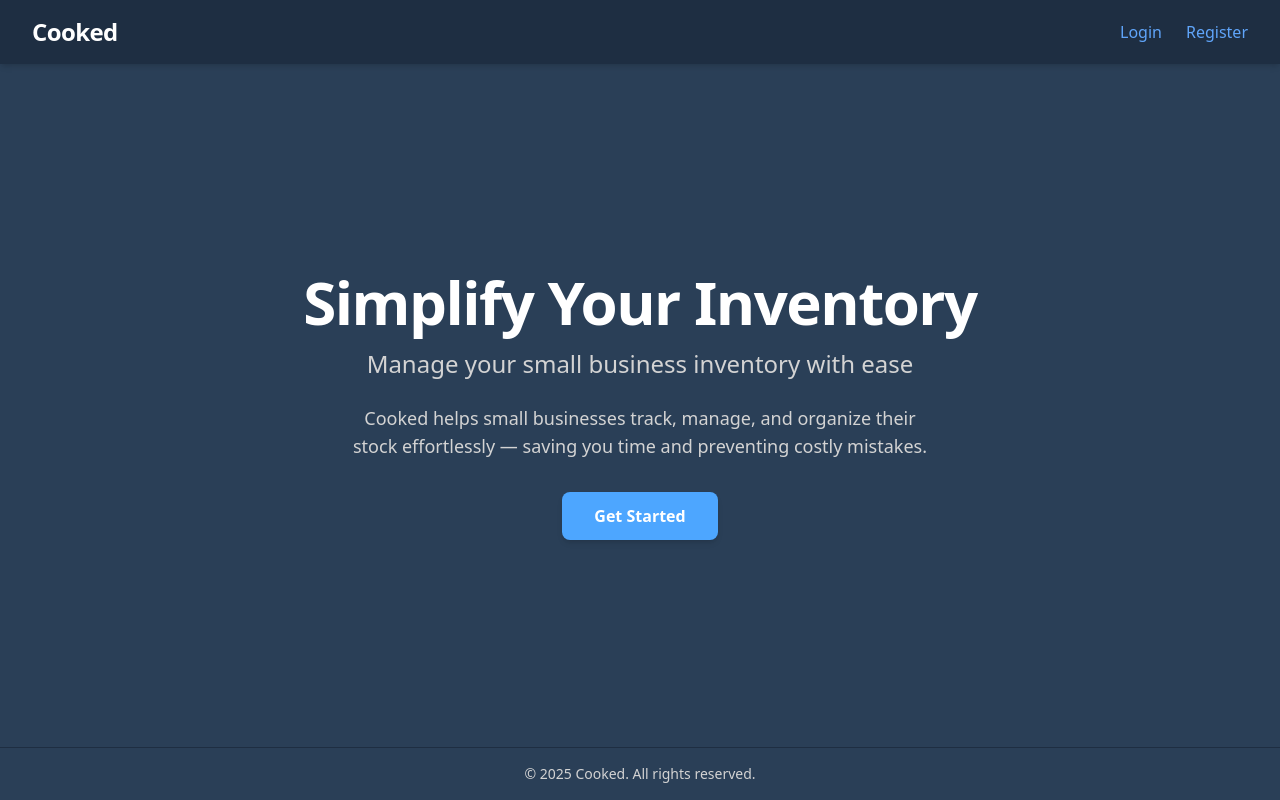
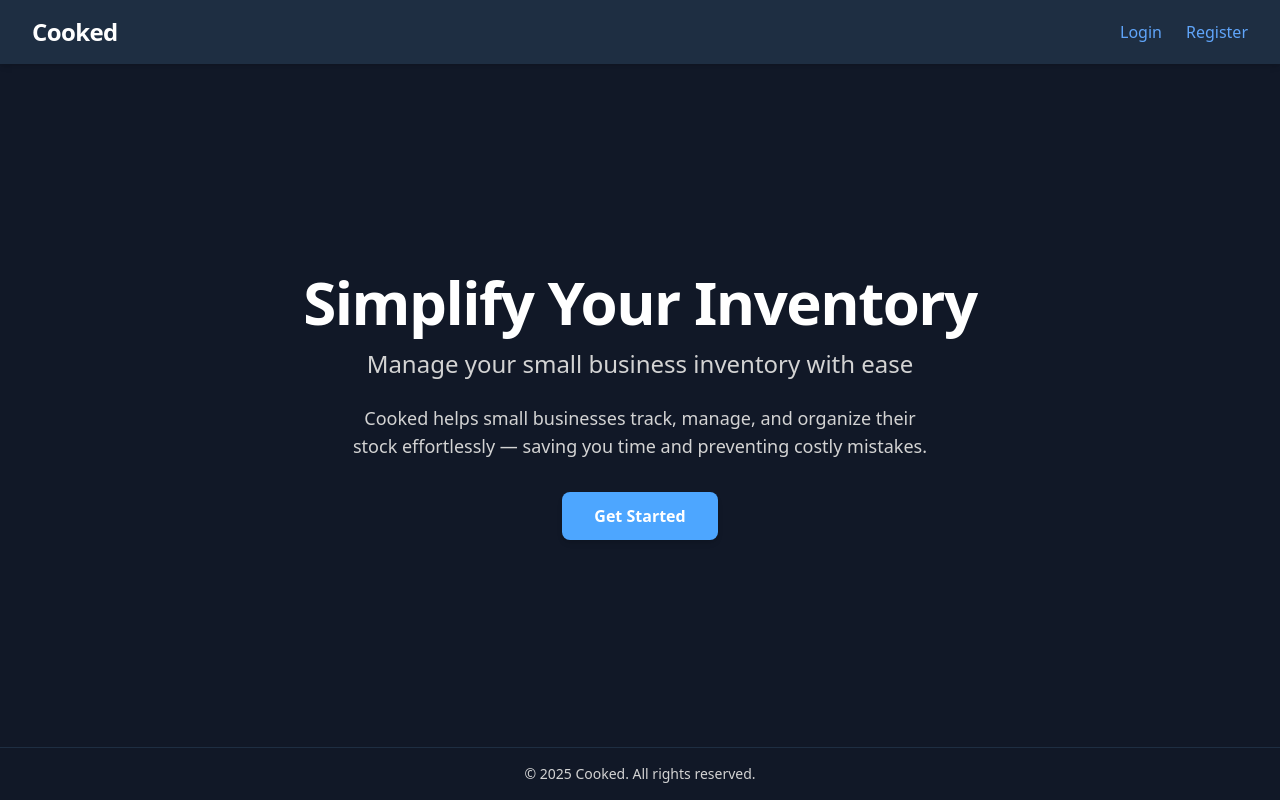
Before and after one commit to MuhammadUllah23/cooked, a React (Vite) app in the folder cooked-frontend/: page / in a window 1280 px wide. Built offline with nearby package versions, Linux system fonts and the light colour scheme; no server answers.

Commit message:
change background color

```diff
--- a/cooked-frontend/tailwind.config.js
+++ b/cooked-frontend/tailwind.config.js
@@ -7,7 +7,7 @@ module.exports = {
   theme: {
     extend: {
       colors: {
-        background: "#2a3f57",        // --color-background
+        background: "#111827",        // gray-900 -background
         navbar: "#1e2e42",            // --color-navbar
         primary: "#4da6ff",           // --color-primary
         "primary-hover": "#3399ff",   // --color-primary-hover
```
